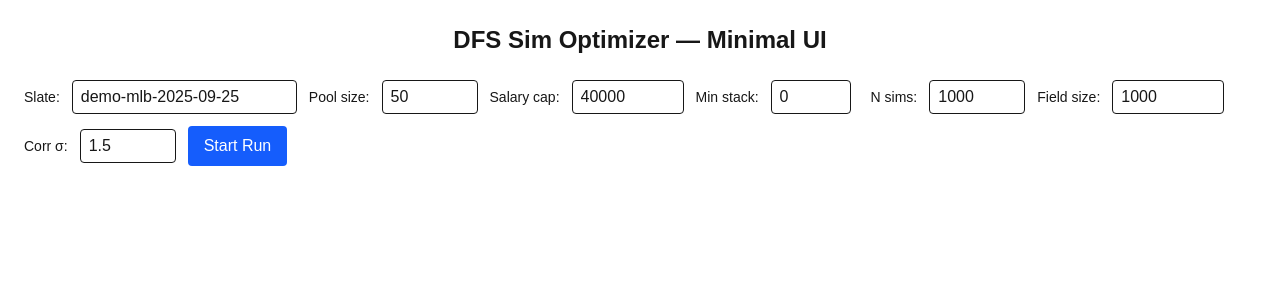
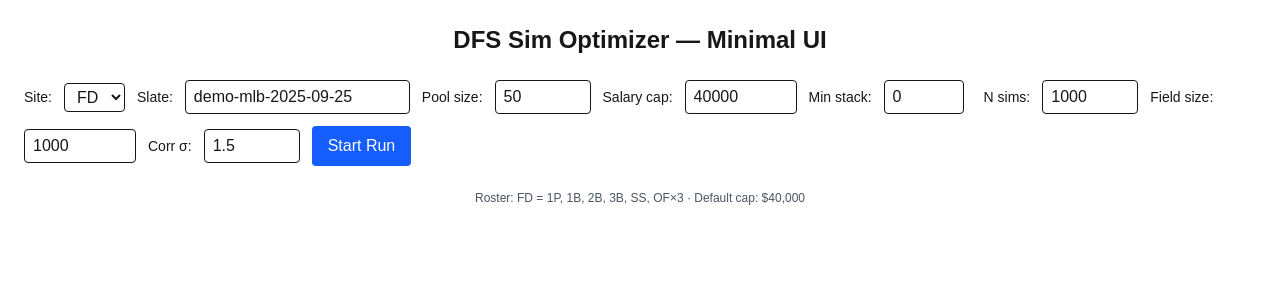
Before and after one commit to mikehipps/dfs-sim-optimizer, a Next.js app in the folder web/: page / in a window 1280 px wide. Shown: the top 300 px of the page. Built offline with nearby package versions, Linux system fonts and the light colour scheme; no server answers.

Commit message:
feat(ui): site dropdown (FD/DK), auto salary cap, clamp min stack per site, send site with run

```diff
--- a/web/src/app/page.tsx
+++ b/web/src/app/page.tsx
@@ -3,6 +3,7 @@
 import { useEffect, useRef, useState } from "react";
 
 const API = process.env.NEXT_PUBLIC_API_BASE || "http://127.0.0.1:8000";
+const SITE_DEFAULT_CAP: Record<"FD"|"DK", number> = { FD: 40000, DK: 50000 };
 
 type RunResp = { run_id: string; status: string };
 type RunRecord = {
@@ -16,12 +17,13 @@ type RunRecord = {
 };
 
 export default function Home() {
+  const [site, setSite] = useState<"FD" | "DK">("FD");
   const [slate, setSlate] = useState("demo-mlb-2025-09-25");
   const [poolSize, setPoolSize] = useState<number>(50);
-  const [salaryCap, setSalaryCap] = useState<number>(40000);
+  const [salaryCap, setSalaryCap] = useState<number>(SITE_DEFAULT_CAP["FD"]);
   const [minStack, setMinStack] = useState<number>(0);
 
-  // NEW sim controls
+  // sim controls
   const [nSims, setNSims] = useState<number>(1000);
   const [fieldSize, setFieldSize] = useState<number>(1000);
   const [corrSigma, setCorrSigma] = useState<number>(1.5);
@@ -36,10 +38,10 @@ export default function Home() {
     setRec(null);
     try {
       const size = Math.max(1, Math.min(1000, Number(poolSize) || 50));
-      const cap = Math.max(1, Math.min(100000, Number(salaryCap) || 40000));
-      const stack = Math.max(0, Math.min(7, Number(minStack) || 0));
+      const cap = Math.max(1, Math.min(100000, Number(salaryCap) || SITE_DEFAULT_CAP[site]));
+      const maxStack = site === "DK" ? 8 : 7; // DK: 8 hitters, FD: 7
+      const stack = Math.max(0, Math.min(maxStack, Number(minStack) || 0));
 
-      // clamps for sim controls
       const sims = Math.max(50, Math.min(5000, Number(nSims) || 1000));
       const field = Math.max(100, Math.min(20000, Number(fieldSize) || 1000));
       const sigma = Math.max(0, Math.min(5, Number(corrSigma) || 1.5));
@@ -48,13 +50,14 @@ export default function Home() {
         method: "POST",
         headers: { "Content-Type": "application/json" },
         body: JSON.stringify({
+          site,
           slate_id: slate,
           n_sims: sims,
           pool_size: size,
           salary_cap: cap,
           min_stack: stack,
-          field_size: field,     // NEW
-          corr_sigma: sigma,     // NEW
+          field_size: field,
+          corr_sigma: sigma,
         }),
       });
       const data: RunResp = await r.json();
@@ -103,6 +106,20 @@ export default function Home() {
       <h1 className="text-2xl font-bold">DFS Sim Optimizer — Minimal UI</h1>
 
       <div className="flex gap-3 items-center flex-wrap">
+        <label className="text-sm">Site:</label>
+        <select
+          value={site}
+          onChange={(e) => {
+            const s = (e.target.value === "DK" ? "DK" : "FD") as "FD"|"DK";
+            setSite(s);
+            setSalaryCap(SITE_DEFAULT_CAP[s]); // auto-fill cap
+          }}
+          className="border rounded px-2 py-1"
+        >
+          <option value="FD">FD</option>
+          <option value="DK">DK</option>
+        </select>
+
         <label className="text-sm">Slate:</label>
         <input value={slate} onChange={(e) => setSlate(e.target.value)} className="border rounded px-2 py-1" />
 
@@ -110,12 +127,26 @@ export default function Home() {
         <input type="number" min={1} max={1000} value={poolSize} onChange={(e) => setPoolSize(Number(e.target.value))} className="border rounded px-2 py-1 w-24" />
 
         <label className="text-sm">Salary cap:</label>
-        <input type="number" min={1000} max={100000} value={salaryCap} onChange={(e) => setSalaryCap(Number(e.target.value))} className="border rounded px-2 py-1 w-28" />
+        <input
+          type="number"
+          min={1000}
+          max={100000}
+          value={salaryCap}
+          onChange={(e) => setSalaryCap(Number(e.target.value))}
+          className="border rounded px-2 py-1 w-28"
+        />
 
         <label className="text-sm">Min stack:</label>
-        <input type="number" min={0} max={7} value={minStack} onChange={(e) => setMinStack(Number(e.target.value))} className="border rounded px-2 py-1 w-20" />
+        <input
+          type="number"
+          min={0}
+          max={site === "DK" ? 8 : 7}
+          value={minStack}
+          onChange={(e) => setMinStack(Number(e.target.value))}
+          className="border rounded px-2 py-1 w-20"
+        />
 
-        {/* NEW: sim controls */}
+        {/* sim controls */}
         <label className="text-sm ml-2">N sims:</label>
         <input type="number" min={50} max={5000} value={nSims} onChange={(e) => setNSims(Number(e.target.value))} className="border rounded px-2 py-1 w-24" />
 
@@ -128,6 +159,11 @@ export default function Home() {
         <button onClick={startRun} disabled={busy} className="px-4 py-2 rounded bg-blue-600 text-white disabled:opacity-50">
           {busy ? "Running..." : "Start Run"}
         </button>
+      </div>
+
+      <div className="text-xs text-gray-600">
+        Roster: {site === "DK" ? "DK = 2P, C/1B, 2B, 3B, SS, OF×3, UTIL" : "FD = 1P, 1B, 2B, 3B, SS, OF×3"} · Default cap: $
+        {SITE_DEFAULT_CAP[site].toLocaleString()}
       </div>
 
       {rec && (
```
